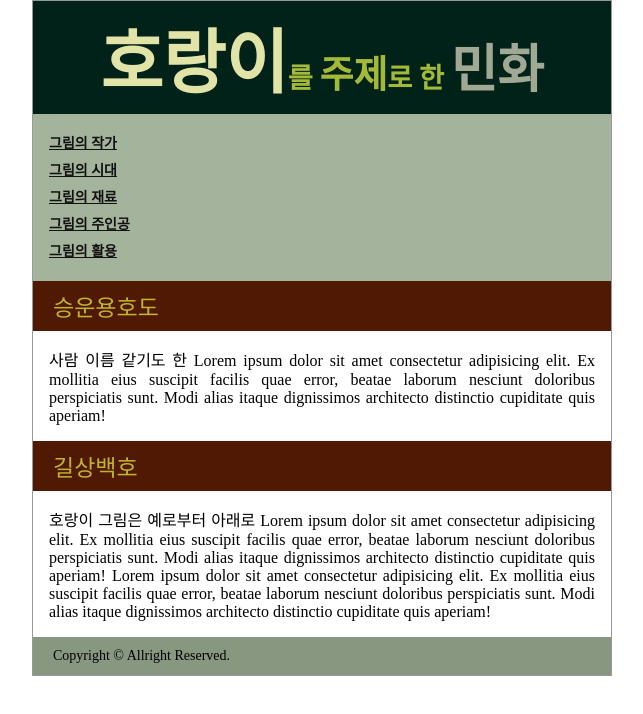
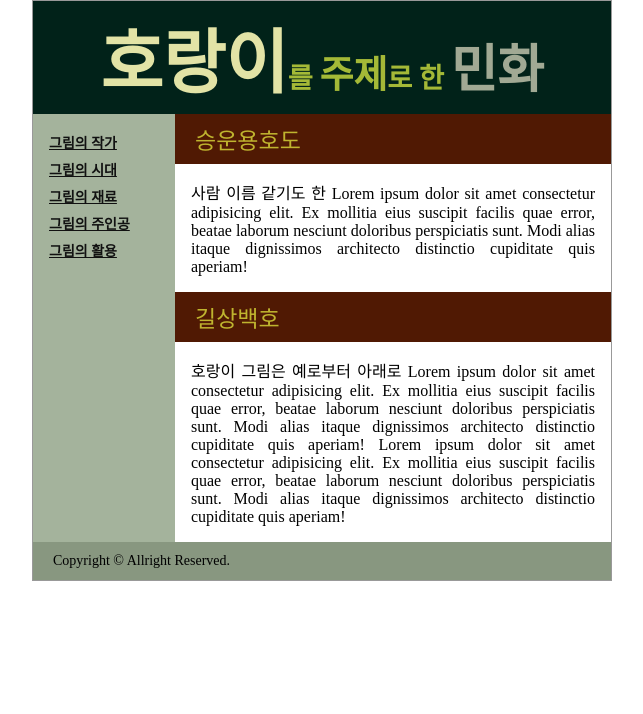
Before and after one commit to zzupd/0809_Layou2Column_Drill, a plain HTML site: page displayFlex/index.html in a window 1280 px wide. Shown: the whole page, without its empty margins (318-961 px from the left). Drawn offline with Linux system fonts and the light colour scheme.

Commit message:
0809_Display:Flex 2열 레이아웃

```diff
--- a/displayFlex/index.html
+++ b/displayFlex/index.html
@@ -4,7 +4,7 @@
     <meta charset="UTF-8">
     <meta http-equiv="X-UA-Compatible" content="IE=edge">
     <meta name="viewport" content="width=device-width, initial-scale=1.0">
-    <title>Float 2열 레이아웃</title>
+    <title>Display:flex 2열 레이아웃</title>
     <link rel="stylesheet" href="style/style.css">
 </head>
 <body>
@@ -16,7 +16,7 @@
                 <span>민화</span>
             </h1>
         </header>
-        <main id="main">
+        <main id="main" class="flex-container">
             <nav id="gnb">
                 <ul id="mainMenu">
                     <li class="mainLi">
--- a/displayFlex/style/style.css
+++ b/displayFlex/style/style.css
@@ -18,6 +18,10 @@ a:hover {
 
 ul {
   list-style: none;
+}
+
+.flex-container {
+  display: flex;
 }
 /* Reset */
 
@@ -58,6 +62,7 @@ header#header {
 
 /* nav#gnb 시작 */
 nav#gnb {
+  width: 142px;
   padding: 16px;
   background-color: #a4b39c;
 }
@@ -67,6 +72,9 @@ nav#gnb {
 /* nav#gnb 끝 */
 
 /* div#contents 시작 */
+div#contents {
+  flex: 1;
+}
 div#contents h2 {
   color: #bfb42f;
   font-size: 23px;
```
